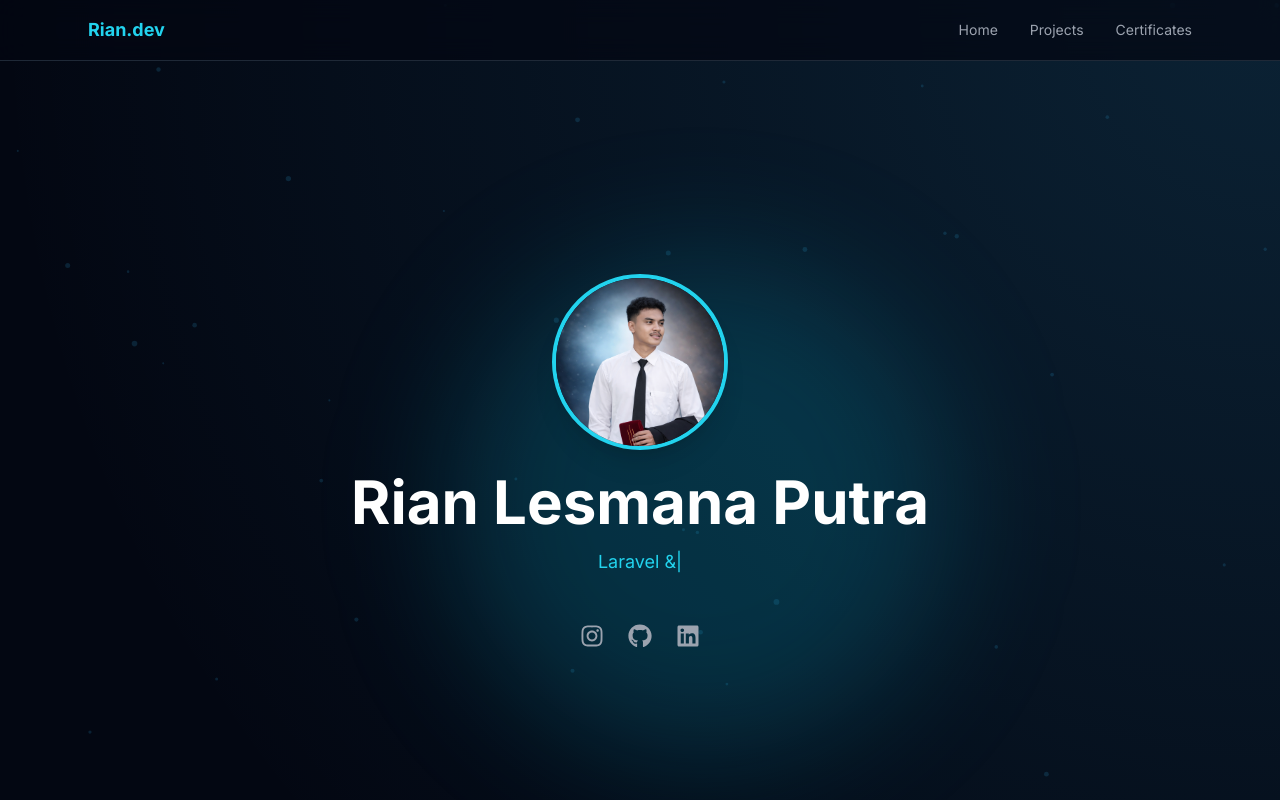
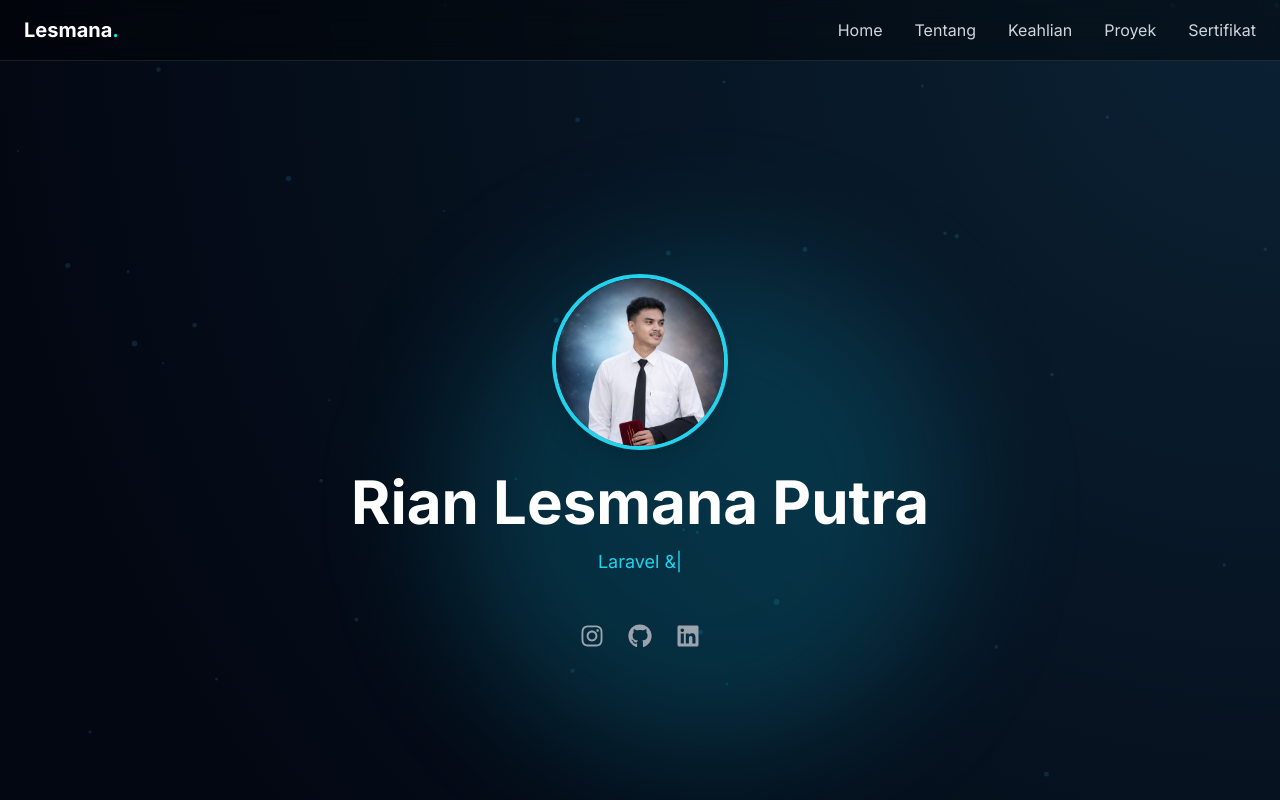
Before and after one commit to rianlesmanaputra/portfolio, a React (Vite) app: page / in a window 1280 px wide. Shown: the top 800 px of the page. Built offline with nearby package versions, Linux system fonts and the light colour scheme.

Commit message:
update app Navbar, and About

```diff
--- a/src/components/About.jsx
+++ b/src/components/About.jsx
@@ -23,7 +23,7 @@ function About() {
           viewport={{ once: true }}
           className="backdrop-blur-md bg-white/5 border border-white/10 rounded-2xl p-8 md:p-10 shadow-xl"
         >
-          <p className="text-gray-300 text-base md:text-lg leading-relaxed text-center">
+          <p className="text-gray-300 text-base md:text-lg leading-relaxed md:leading-loose text-center max-w-3xl mx-auto">
             Saya adalah seorang{" "}
             <span className="text-cyan-400 font-medium">
               Fullstack Web Developer
--- a/src/components/Navbar.jsx
+++ b/src/components/Navbar.jsx
@@ -1,27 +1,75 @@
+import { useState } from "react";
+import { motion, AnimatePresence } from "framer-motion";
+
 function Navbar() {
+  const [open, setOpen] = useState(false);
+
+  const menu = [
+    { name: "Home", link: "#home" },
+    { name: "Tentang", link: "#about" },
+    { name: "Keahlian", link: "#skills" },
+    { name: "Proyek", link: "#projects" },
+    { name: "Sertifikat", link: "#certificates" },
+  ];
+
   return (
-    <nav className="fixed top-0 left-0 w-full backdrop-blur-md bg-gray-950/70 border-b border-gray-800 z-50">
-      <div className="max-w-6xl mx-auto flex justify-between items-center px-6 py-4">
-        <h1 className="text-lg font-bold text-cyan-400">Rian.dev</h1>
+    <nav className="fixed top-0 left-0 w-full z-50 backdrop-blur-md bg-black/40 border-b border-white/10">
+      <div className="max-w-7xl mx-auto px-6 py-4 flex items-center justify-between">
+        {/* Logo / Nama */}
+        <a href="#home" className="text-xl font-bold text-white">
+          Lesmana<span className="text-cyan-400">.</span>
+        </a>
 
-        <ul className="flex gap-8 text-sm text-gray-400">
-          <li>
-            <a href="#home" className="hover:text-white transition">
-              Home
-            </a>
-          </li>
-          <li>
-            <a href="#projects" className="hover:text-white transition">
-              Projects
-            </a>
-          </li>
-          <li>
-            <a href="#certificates" className="hover:text-white transition">
-              Certificates
-            </a>
-          </li>
+        {/* Desktop Menu */}
+        <ul className="hidden md:flex gap-8 text-gray-300">
+          {menu.map((item, i) => (
+            <li key={i}>
+              <a href={item.link} className="hover:text-cyan-400 transition">
+                {item.name}
+              </a>
+            </li>
+          ))}
         </ul>
+
+        {/* Mobile Button */}
+        <button
+          onClick={() => setOpen(!open)}
+          className="md:hidden text-white focus:outline-none"
+        >
+          <div className="space-y-1.5">
+            <span className="block w-6 h-0.5 bg-white"></span>
+            <span className="block w-6 h-0.5 bg-white"></span>
+            <span className="block w-6 h-0.5 bg-white"></span>
+          </div>
+        </button>
       </div>
+
+      {/* Mobile Menu */}
+      <AnimatePresence>
+        {open && (
+          <motion.div
+            initial={{ opacity: 0, y: -10 }}
+            animate={{ opacity: 1, y: 0 }}
+            exit={{ opacity: 0, y: -10 }}
+            transition={{ duration: 0.25 }}
+            className="md:hidden bg-black/90 backdrop-blur-md border-t border-white/10"
+          >
+            <ul className="flex flex-col items-center gap-6 py-8 text-gray-300">
+              {menu.map((item, i) => (
+                <li key={i}>
+                  <a
+                    href={item.link}
+                    onClick={() => setOpen(false)}
+                    className="text-lg hover:text-cyan-400 transition"
+                  >
+                    {item.name}
+                  </a>
+                </li>
+              ))}
+            </ul>
+          </motion.div>
+        )}
+      </AnimatePresence>
     </nav>
   );
 }
```
